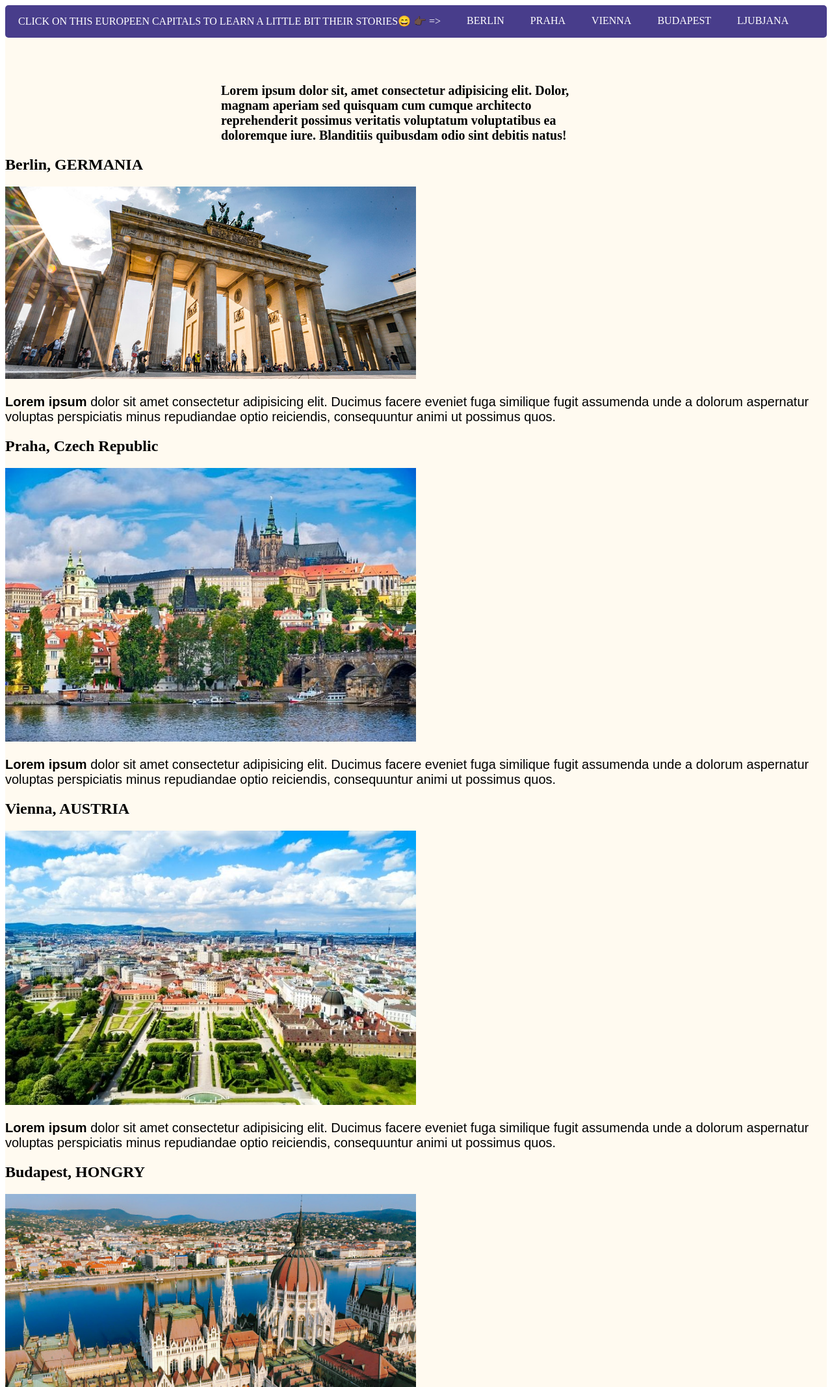
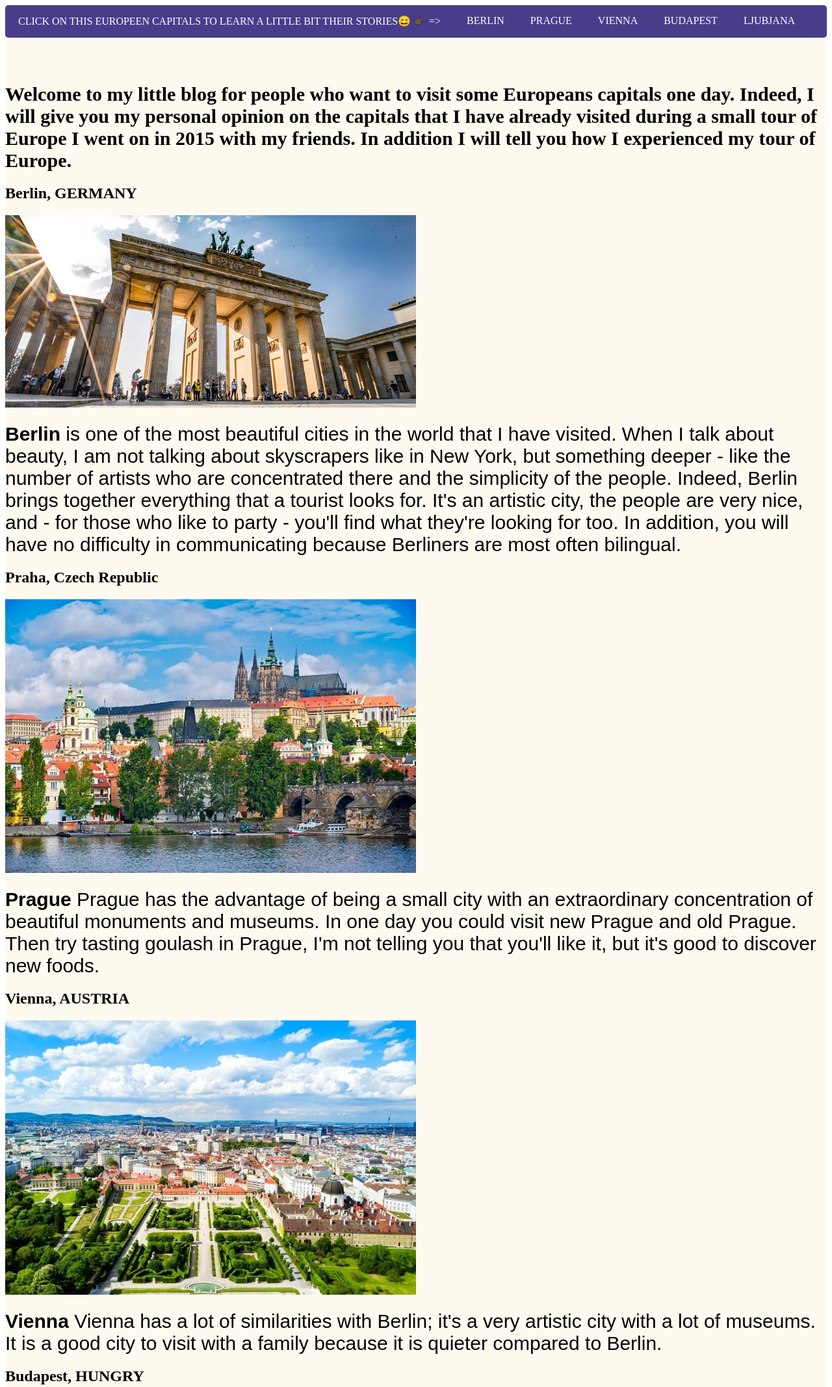
Before and after one commit to STL-LC101-January-22/assignment-4-html-me-something-Candide23, a website: page index.html in a window 1280 px wide. Shown: the top 2134 px of the page at 65% size. Drawn offline with Linux system fonts and the light colour scheme.

Commit message:
made some html changes

```diff
--- a/index.html
+++ b/index.html
@@ -1,16 +1,18 @@
 <!DOCTYPE html>
 <html>
+
 <head>
    <title>Candide Road Trip in Europe</title>
    <link rel="stylesheet" href="styles.css">
 </head>
+
 <body>
 
 
    <ul class="navbar">
       <li> <a href="">CLICK ON THIS EUROPEEN CAPITALS TO LEARN A LITTLE BIT THEIR STORIES😄 👉🏿 =></a></li>
       <li> <a href="https://www.britannica.com/place/Berlin/Berlin-divided">BERLIN</a></li>
-      <li> <a href="https://www.prague.com/v/history/">PRAHA</a></li>
+      <li> <a href="https://www.prague.com/v/history/">PRAGUE</a></li>
       <li> <a href="https://www.britannica.com/place/Vienna/History">VIENNA</a></li>
       <li> <a href="https://free-budapest-tours.com/budapest-a-quick-history/">BUDAPEST</a></li>
       <li> <a href="https://www.britannica.com/place/Ljubljana">LJUBJANA</a></li>
@@ -20,56 +22,69 @@
    <!-- Write your HTML in this file! -->
 
 
-   <main >
+   <main>
 
       <article class=box-2>
          <header id="mainHeading">
             <div class="box0">
-               <h1>Lorem ipsum dolor sit, amet consectetur adipisicing elit. Dolor, magnam aperiam sed quisquam cum cumque
-                  architecto reprehenderit possimus veritatis voluptatum voluptatibus ea doloremque iure. Blanditiis quibusdam
-                  odio sint debitis natus!</h1>
+               <h1>Welcome to my little blog for people who want to visit some Europeans capitals one day. Indeed, I will
+                  give you my
+                  personal opinion on the capitals that I have already visited during a small tour of Europe I went on in
+                  2015 with my
+                  friends. In addition I will tell you how I experienced my tour of Europe.</h1>
             </div>
          </header>
-         <a href="berlin" ></a>
-         <h2>Berlin, GERMANIA</h2>
+         <a href="berlin"></a>
+         <h2>Berlin, GERMANY</h2>
          <img class="berlin" src="berlin.jpg" alt="" width="700">
-         <p><strong>Lorem ipsum</strong> dolor sit amet consectetur adipisicing elit. Ducimus facere eveniet fuga similique fugit
-            assumenda unde a dolorum aspernatur voluptas perspiciatis minus repudiandae optio reiciendis, consequuntur
-            animi ut possimus quos.</p>
+         <p><strong>Berlin</strong> is one of the most beautiful cities in the world that I have
+            visited. When I talk about
+            beauty, I am not talking about skyscrapers like in New York, but something deeper - like the number of artists who
+            are
+            concentrated there and the simplicity of the people. Indeed, Berlin brings together everything that a tourist looks
+            for. It's
+            an artistic city, the people are very nice, and - for those who like to party - you'll find what they're looking
+            for too. In
+            addition, you will have no difficulty in communicating because Berliners are most often bilingual.</p>
          <a href="praha"></a>
          <h2>Praha, Czech Republic</h2>
-         <img class="praha" src="praha.jpg" alt=""  width="700">
-         <p><strong>Lorem ipsum </strong>dolor sit amet consectetur adipisicing elit. Ducimus facere eveniet fuga similique fugit
-            assumenda unde a dolorum aspernatur voluptas perspiciatis minus repudiandae optio reiciendis, consequuntur
-            animi ut possimus quos.</p>
+         <img class="praha" src="praha.jpg" alt="" width="700">
+         <p><strong>Prague </strong>Prague has the advantage of being a small city with an extraordinary concentration of
+            beautiful monuments and museums.
+            In one day you could visit new Prague and old Prague. Then try tasting goulash in Prague, I'm not
+            telling you that
+            you'll like it, but it's good to discover new foods.</p>
 
          <a href="Vienna"></a>
          <h2>Vienna, AUSTRIA</h2>
-         <img class="Vienna" src="Vienna.jpg" alt=""  width="700">
-         <p> <strong>Lorem ipsum </strong>dolor sit amet consectetur adipisicing elit. Ducimus facere eveniet fuga similique fugit
-            assumenda unde a dolorum aspernatur voluptas perspiciatis minus repudiandae optio reiciendis, consequuntur
-            animi ut possimus quos.</p>
+         <img class="Vienna" src="Vienna.jpg" alt="" width="700">
+         <p> <strong>Vienna</strong> Vienna has a lot of similarities with Berlin; it's a very artistic city with a lot
+            of museums. It is a good city to
+            visit with a family because it is quieter compared to Berlin.</p>
          <a href="budapest"></a>
-         <h2>Budapest, HONGRY</h2>
-         <img class="budapest" src="budapest.jpg" alt=""  width="700">
-         <section class="section1" >
-         <p id = "testP"><strong>Lorem ipsum </strong>dolor sit amet consectetur adipisicing elit. Ducimus facere eveniet fuga similique fugit
-            assumenda unde a dolorum aspernatur voluptas perspiciatis minus repudiandae optio reiciendis, consequuntur
-            animi ut possimus quos.</p>
-            </section>
+         <h2>Budapest, HUNGRY</h2>
+         <img class="budapest" src="budapest.jpg" alt="" width="700">
+         <section class="section1">
+            <p id="testP"><strong>Budapest </strong>here is a city that I found very hilarious. Here are some anecdotes: I went to a coffee bar where water was more
+            expensive than beer. Also, every morning the receptionist at our hostel made me drink a drink that made me dizzy; apparently
+            it was the custom. Beyond that, in Budapest you can go to the public sauna outside, and for festival lovers you could go
+            to the Sziget which is one of the biggest festivales in Europe.</p>
+         </section>
          <a href="ljubljana"></a>
          <h2>Lubjana, Slovenia</h2>
-         <img class="ljubljana" src="ljubljana.jpg" alt=""  width="700">
-         <p><strong>Lorem ipsum</strong> dolor sit amet consectetur adipisicing elit. Ducimus facere eveniet fuga similique fugit
-            assumenda unde a dolorum aspernatur voluptas perspiciatis minus repudiandae optio reiciendis, consequuntur
-            animi ut possimus quos.</p>
+         <img class="ljubljana" src="ljubljana.jpg" alt="" width="700">
+         <p><strong>Lubjana</strong> is a very charming city which strongly resembles a village in the sense that there is
+            hardly anyone in the city. Indeed, the
+            density per inhabitant seems to be low and there is a lot of greenery in the city. For people who want to
+            visit a
+            European capital and feel like they are in the countryside, Lubjana is the destination for you.</p>
          <a href="zagreb"></a>
-         <h2>zagreb, CROATIA</h2>
-         <img  src="zagreb.jpg" alt=""  width="700">
+         <h2>Zagreb, CROATIA</h2>
+         <img src="zagreb.jpg" alt="" width="700">
 
-         <p><strong>Lorem ipsum </strong>dolor sit amet consectetur adipisicing elit. Ducimus facere eveniet fuga similique fugit
-            assumenda unde a dolorum aspernatur voluptas perspiciatis minus repudiandae optio reiciendis, consequuntur
-            animi ut possimus quos.</p>
+         <p><strong>Zagreb :</strong> Zagreb closely resembles Prague. Indeed in just one day we were able to visit
+            the city. I would advise you to go
+            to the south of Croatia, because there are charming little villages by the sea.</p>
 
          <div id="contact">
             <h3>Contacte Me</h3>
@@ -88,7 +103,7 @@
    </main>
 
    <footer id="main-footer">
-      <p>Copyroght &copy; 2022, Candide Mboungou-Kimpolo</p>
+      <p>Copyright &copy; 2022, Candide Mboungou-Kimpolo</p>
    </footer>
 
 </body>
--- a/styles.css
+++ b/styles.css
@@ -18,6 +18,11 @@ p {
 	margin: 20px auto;
 	font-size: 20px;
     position: top;
+    margin: 20px auto;
+	font-size: 30px;
+	max-width: 2800px;
+
+
 
 }
 
@@ -91,6 +96,7 @@ p {
 img {
   width: 50%;
   height: auto;
+  position: center;
 
 }
 
@@ -108,8 +114,11 @@ h2{
 h1 {
     color: black;
     margin: 20px auto;
-	font-size: 20px;
 	max-width: 600px;
+    padding-top: -10px;
+    max-width: 2800px;
+
+    font-size: 30px;
 
 
 }
@@ -117,3 +126,20 @@ h1 {
 #testP{
     color: green;
 }
+
+footer {
+    background-color: white;
+    padding: 10px;
+}
+
+#contact{
+    color: black;
+	font-family: 'Titillium Web', sans-serif;
+	margin: 20px auto;
+	font-size: 20px;
+    position: top;
+    margin: 20px auto;
+	font-size: 30px;
+	max-width: 2800px;
+
+}
```
